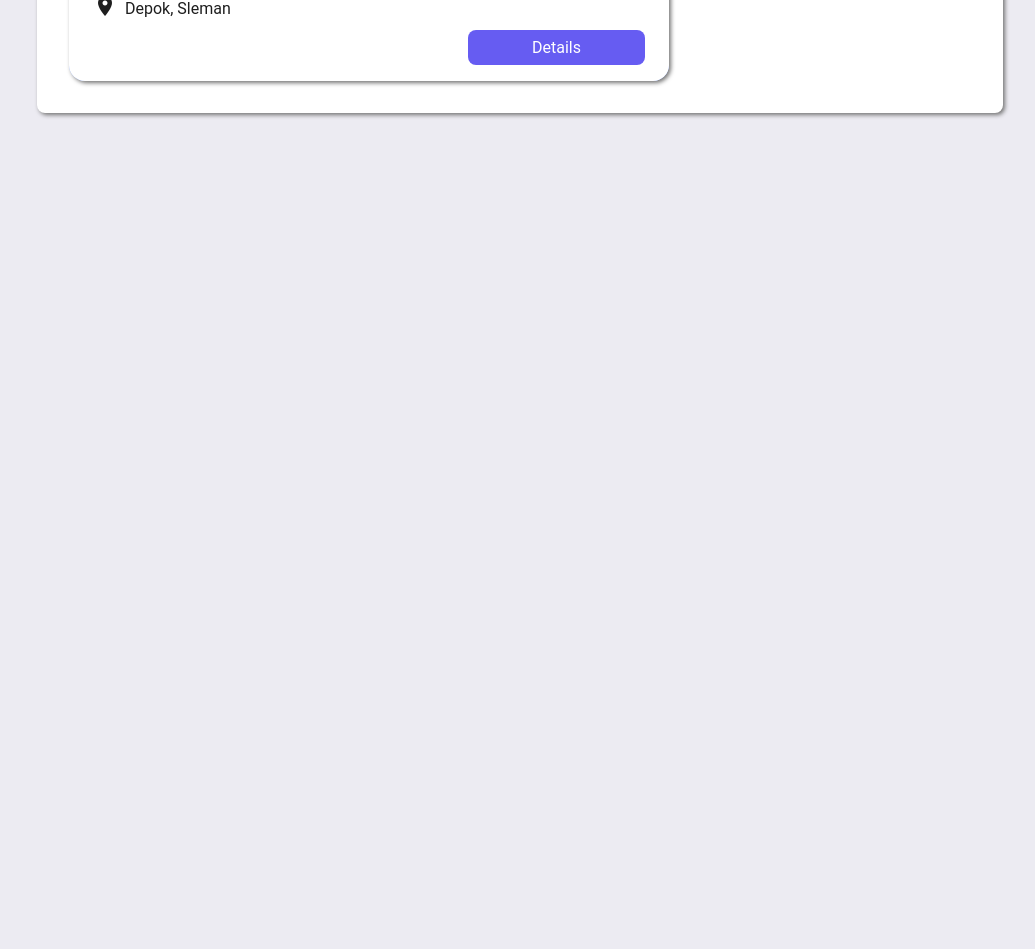
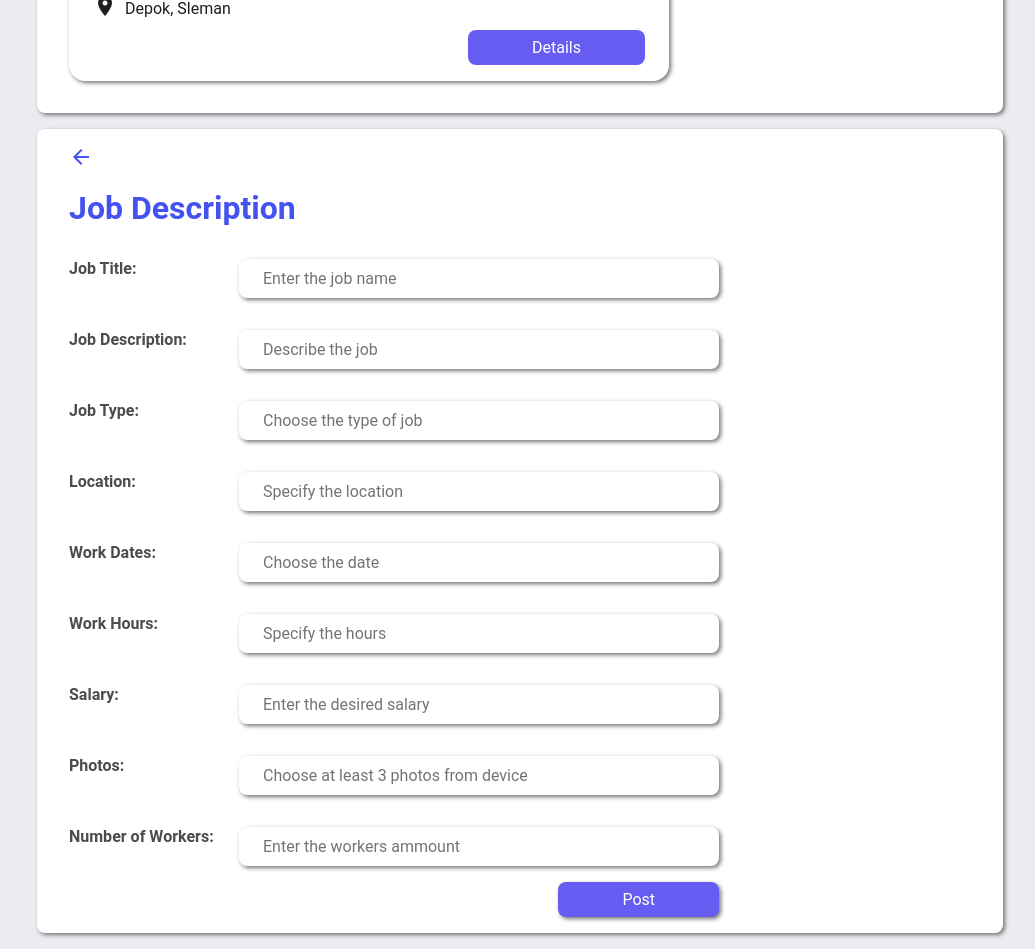
Before and after one commit to ahtape/fastcancy, an Angular app: page / in a window 1280 px wide. Shown: the part 1120-2069 px from the top of the page, without its empty margins (245-1280 px from the left). Before the commit the page ends 1249 px from the top, so only its background shows below. Built offline with nearby package versions, Linux system fonts and the light colour scheme.

Commit message:
Add job creation form

```diff
--- a/src/app/app.component.html
+++ b/src/app/app.component.html
@@ -5,5 +5,6 @@
     <div class="main-content">
         <app-post-job></app-post-job>
         <app-find-job></app-find-job>
+        <app-post-job-create></app-post-job-create>
     </div>
 </div>
--- a/src/app/app.module.ts
+++ b/src/app/app.module.ts
@@ -9,6 +9,7 @@ import { NavbarComponent } from './navbar/navbar.component';
 import { PostJobComponent } from './post-job/post-job.component';
 import { FindJobComponent } from './find-job/find-job.component';
 import { JobListComponent } from './find-job/job-list/job-list.component';
+import { PostJobCreateComponent } from './post-job-create/post-job-create.component';
 
 @NgModule({
   declarations: [
@@ -17,7 +18,8 @@ import { JobListComponent } from './find-job/job-list/job-list.component';
     NavbarComponent,
     PostJobComponent,
     FindJobComponent,
-    JobListComponent
+    JobListComponent,
+    PostJobCreateComponent
   ],
   imports: [
     BrowserModule,
--- a/src/app/navbar/navbar.component.css
+++ b/src/app/navbar/navbar.component.css
@@ -1,6 +1,7 @@
 .navbar {
     background-color: #FFFFFF;
     color: #4452F2;
+    box-shadow: 2px 2px 4px #747474;
     font-weight: 500;
 }
 
--- /dev/null
+++ b/src/app/post-job-create/post-job-create.component.css
@@ -0,0 +1,59 @@
+.post-job-create {
+    background-color: #FFFFFF;
+    color: #1E1E1E;
+    box-shadow: 2px 2px 4px #747474;
+    border-radius: 8px;
+    margin: 16px 32px;
+    padding: 16px 32px;
+    display: flex;
+    flex-direction: column;
+}
+
+.icon {
+    color: #4452F2;
+}
+
+.form {
+    width: 650px;
+    display: flex;
+    flex-direction: column;
+}
+
+.form h2 {
+    color: #4452F2;
+    font-size: 32px;
+    font-weight: 600;
+    padding: 16px 0;
+}
+
+.input {
+    color: #4C4C4C;
+    display: flex;
+    justify-content: space-between;
+    padding: 16px 0;
+}
+
+label {
+    font-weight: 600;
+}
+
+input[type=text] {
+    color: #747474;
+    box-shadow: 2px 2px 4px #747474;
+    border-radius: 8px;
+    width: 480px;
+    padding: 10px 24px;
+}
+
+input[type=submit] {
+    background-color: #665CF2;
+    color: #FFFFFF;
+    padding: 8px 64px;
+    border-radius: 8px;
+    box-shadow: 2px 2px 4px #747474;
+    float: right;
+}
+
+input[type=submit]:hover {
+    cursor: pointer;
+}
--- /dev/null
+++ b/src/app/post-job-create/post-job-create.component.html
@@ -0,0 +1,57 @@
+<div class="post-job-create">
+    <div class="icon">
+        <mat-icon>arrow_back</mat-icon>
+    </div>
+
+    <div class="form">
+        <h2>Job Description</h2>
+        <form action="">
+            <div class="input">
+                <label for="job-title">Job Title:</label>
+                <input type="text" id="job-title" name="job-title" placeholder="Enter the job name">
+            </div>
+
+            <div class="input">
+                <label for="job-description">Job Description:</label>
+                <input type="text" id="job-description" name="job-description" placeholder="Describe the job">
+            </div>
+
+            <div class="input">
+                <label for="job-type">Job Type:</label>
+                <input type="text" id="job-type" name="job-type" placeholder="Choose the type of job">
+            </div>
+
+            <div class="input">
+                <label for="Location">Location:</label>
+                <input type="text" id="Location" name="Location" placeholder="Specify the location">
+            </div>
+
+            <div class="input">
+                <label for="work-dates">Work Dates:</label>
+                <input type="text" id="work-dates" name="work-dates" placeholder="Choose the date">
+            </div>
+
+            <div class="input">
+                <label for="work-hours">Work Hours:</label>
+                <input type="text" id="work-hours" name="work-hours" placeholder="Specify the hours">
+            </div>
+
+            <div class="input">
+                <label for="salary">Salary:</label>
+                <input type="text" id="salary" name="salary" placeholder="Enter the desired salary">
+            </div>
+
+            <div class="input">
+                <label for="photos">Photos:</label>
+                <input type="text" id="photos" name="photos" placeholder="Choose at least 3 photos from device">
+            </div>
+
+            <div class="input">
+                <label for="worker-ammount">Number of Workers:</label>
+                <input type="text" id="worker-ammount" name="worker-ammount" placeholder="Enter the workers ammount">
+            </div>
+
+            <input type="submit" value="Post">
+        </form>
+    </div>
+</div>
--- a/src/app/sidebar/sidebar.component.css
+++ b/src/app/sidebar/sidebar.component.css
@@ -6,6 +6,7 @@
     position: fixed;
     top: 0;
     left: 0;
+    z-index: 10;
 }
 
 ul {
--- a/src/styles.css
+++ b/src/styles.css
@@ -4,6 +4,8 @@
 body {
     background-color: #ECEBF2;
     font-family: 'Roboto', sans-serif;
+    max-width: 100%;
+    overflow-x: hidden;
 }
 /* CSS reSet */
 
```
Also changed, not shown: src/app/post-job-create/post-job-create.component.ts (added, +10 -0 lines), 1 other file (tests, documents, lock files or other folders).
